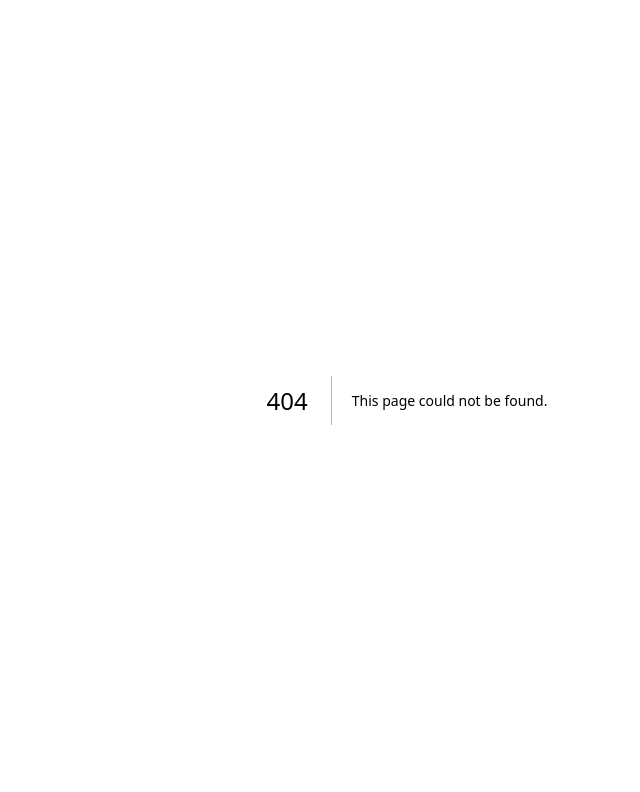
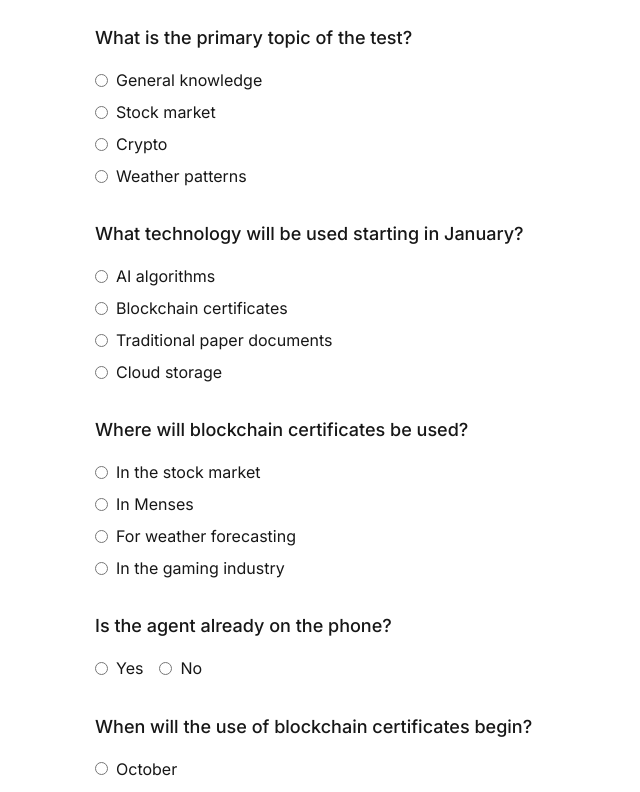
Before and after one commit to pablomadrigal/MentorCertAI, a Next.js app in the folder webapp/: page /exam/1 in a window 1280 px wide. Before the commit this address had no page. Shown: the top 792 px of the page, without its empty margins (233-873 px from the left). Built offline with nearby package versions, Linux system fonts and the light colour scheme; no server answers.

Commit message:
page for dynamic examns

```diff
--- /dev/null
+++ b/webapp/public/exam-example.json
@@ -0,0 +1,54 @@
+{
+    "success": true,
+    "data": [
+        {
+            "type": "multiple_choice",
+            "question": "What is the primary topic of the test?",
+            "options": [
+                "General knowledge",
+                "Stock market",
+                "Crypto",
+                "Weather patterns"
+            ],
+            "answer": "Crypto"
+        },
+        {
+            "type": "multiple_choice",
+            "question": "What technology will be used starting in January?",
+            "options": [
+                "AI algorithms",
+                "Blockchain certificates",
+                "Traditional paper documents",
+                "Cloud storage"
+            ],
+            "answer": "Blockchain certificates"
+        },
+        {
+            "type": "multiple_choice",
+            "question": "Where will blockchain certificates be used?",
+            "options": [
+                "In the stock market",
+                "In Menses",
+                "For weather forecasting",
+                "In the gaming industry"
+            ],
+            "answer": "In Menses"
+        },
+        {
+            "type": "yes_no",
+            "question": "Is the agent already on the phone?",
+            "answer": "yes"
+        },
+        {
+            "type": "multiple_choice",
+            "question": "When will the use of blockchain certificates begin?",
+            "options": [
+                "October",
+                "December",
+                "January",
+                "March"
+            ],
+            "answer": "January"
+        }
+    ]
+}
--- /dev/null
+++ b/webapp/src/app/exam/[roomName]/page.tsx
@@ -0,0 +1,50 @@
+"use client";
+import React, { useEffect, useState } from 'react';
+import { useParams } from 'next/navigation';
+import { DynamicExam, ExamData } from '@/components/organisms/DynamicExam';
+
+import exam_data from '../../../../public/exam-example.json'
+
+export default function RoomPage() {
+    const params = useParams();
+    const roomName = params?.roomName as string;
+    const [exam, setExam] = useState<ExamData>(exam_data as ExamData);
+    const [loading, setLoading] = useState(true);
+
+    useEffect(() => {
+        /*const fetchExam = async () => {
+            const response = await fetch(`/api/exam?room=${roomName}`);
+            const data = await response.json();
+            setExam(data);
+            setLoading(false);
+        };*/
+        const loadExam = async () => {
+            try {
+                const response = await fetch('/../examples/examen-example.json');
+                const data = await response.json();
+                setExam(data);
+            } catch (error) {
+                console.error('Error loading exam:', error);
+            } finally {
+                setLoading(false);
+            }
+        };
+
+
+        loadExam();
+    }, []);
+
+    if (loading) {
+        return <div>Loading exam...</div>;
+    }
+
+    if (!exam) {
+        return <div>Error loading exam</div>;
+    }
+
+    return (
+        <div>
+            <DynamicExam examData={exam} />
+        </div>
+    );
+}
--- /dev/null
+++ b/webapp/src/components/organisms/DynamicExam.tsx
@@ -0,0 +1,115 @@
+import { useState } from 'react';
+
+export interface Question {
+    type: 'multiple_choice' | 'yes_no';
+    question: string;
+    options?: string[];
+    answer: string;
+}
+
+export interface ExamData {
+    success: boolean;
+    data: Question[];
+}
+
+export interface DynamicExamProps {
+    examData: ExamData;
+    onComplete?: (score: number) => void;
+}
+
+export const DynamicExam: React.FC<DynamicExamProps> = ({ examData, onComplete }) => {
+    const [answers, setAnswers] = useState<Record<number, string>>({});
+    const [showScore, setShowScore] = useState(false);
+    const [score, setScore] = useState(0);
+
+    const handleAnswer = (questionIndex: number, answer: string) => {
+        setAnswers(prev => ({
+            ...prev,
+            [questionIndex]: answer
+        }));
+    };
+
+    const calculateScore = () => {
+        const totalQuestions = examData.data.length;
+        const correctAnswers = examData.data.reduce((acc, question, index) => {
+            return acc + (answers[index] === question.answer ? 1 : 0);
+        }, 0);
+
+        const finalScore = (correctAnswers / totalQuestions) * 100;
+        setScore(finalScore);
+        setShowScore(true);
+        onComplete?.(finalScore);
+    };
+
+    return (
+        <div className="max-w-2xl mx-auto p-6">
+            {!showScore ? (
+                <>
+                    {examData.data.map((question, index) => (
+                        <div key={index} className="mb-8">
+                            <h3 className="text-lg font-medium mb-4">{question.question}</h3>
+
+                            {question.type === 'multiple_choice' && question.options && (
+                                <div className="space-y-2">
+                                    {question.options.map((option) => (
+                                        <label key={option} className="flex items-center space-x-2">
+                                            <input
+                                                type="radio"
+                                                name={`question-${index}`}
+                                                value={option}
+                                                checked={answers[index] === option}
+                                                onChange={(e) => handleAnswer(index, e.target.value)}
+                                                className="form-radio"
+                                            />
+                                            <span>{option}</span>
+                                        </label>
+                                    ))}
+                                </div>
+                            )}
+
+                            {question.type === 'yes_no' && (
+                                <div className="space-x-4">
+                                    <label className="inline-flex items-center">
+                                        <input
+                                            type="radio"
+                                            name={`question-${index}`}
+                                            value="yes"
+                                            checked={answers[index] === 'yes'}
+                                            onChange={(e) => handleAnswer(index, e.target.value)}
+                                            className="form-radio"
+                                        />
+                                        <span className="ml-2">Yes</span>
+                                    </label>
+                                    <label className="inline-flex items-center">
+                                        <input
+                                            type="radio"
+                                            name={`question-${index}`}
+                                            value="no"
+                                            checked={answers[index] === 'no'}
+                                            onChange={(e) => handleAnswer(index, e.target.value)}
+                                            className="form-radio"
+                                        />
+                                        <span className="ml-2">No</span>
+                                    </label>
+                                </div>
+                            )}
+                        </div>
+                    ))}
+
+                    <button
+                        onClick={calculateScore}
+                        disabled={Object.keys(answers).length !== examData.data.length}
+                        className="w-full bg-blue-600 text-white py-2 px-4 rounded-md hover:bg-blue-700 disabled:bg-gray-400 disabled:cursor-not-allowed"
+                    >
+                        Submit
+                    </button>
+                </>
+            ) : (
+                <div className="text-center">
+                    <h2 className="text-2xl font-bold mb-4">Your Score</h2>
+                    <p className="text-4xl font-bold text-blue-600">{score.toFixed(1)}%</p>
+                </div>
+            )}
+        </div>
+    );
+};
--- /dev/null
+++ b/webapp/src/types/json.d.ts
@@ -0,0 +1,4 @@
+declare module '*.json' {
+    const value: any;
+    export default value;
+}
```
